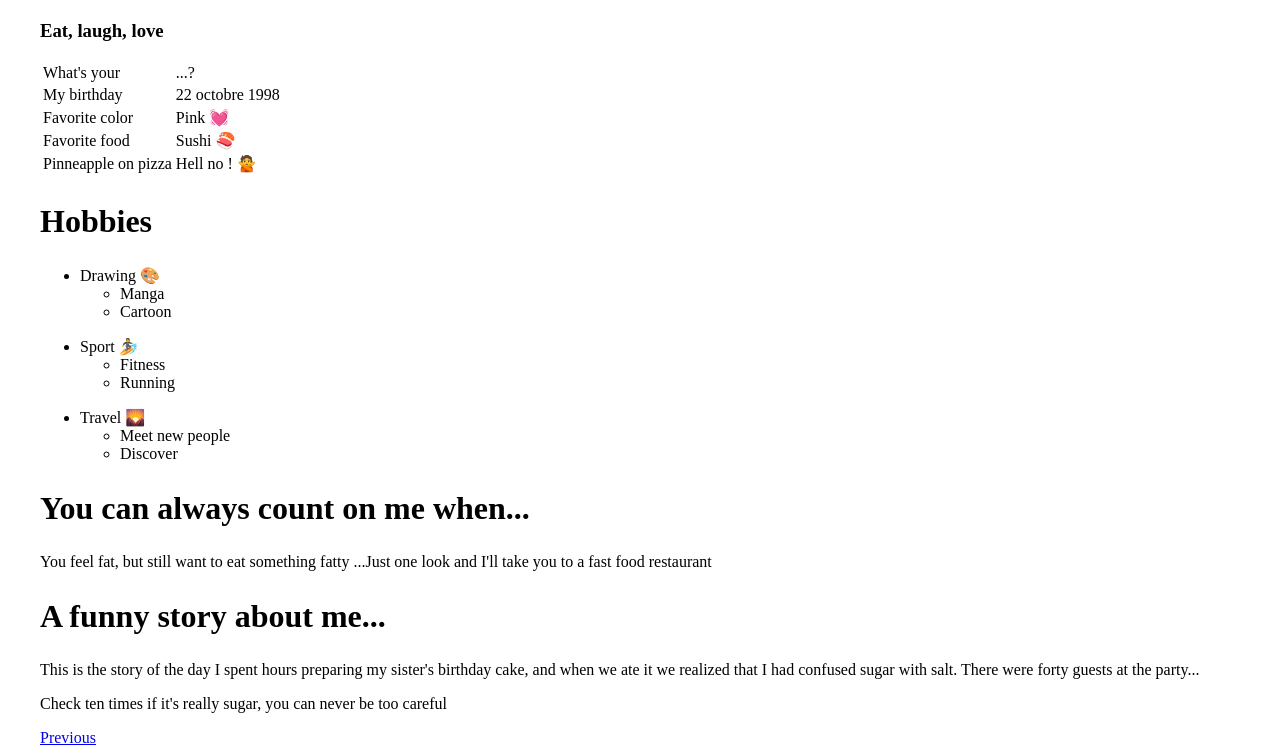
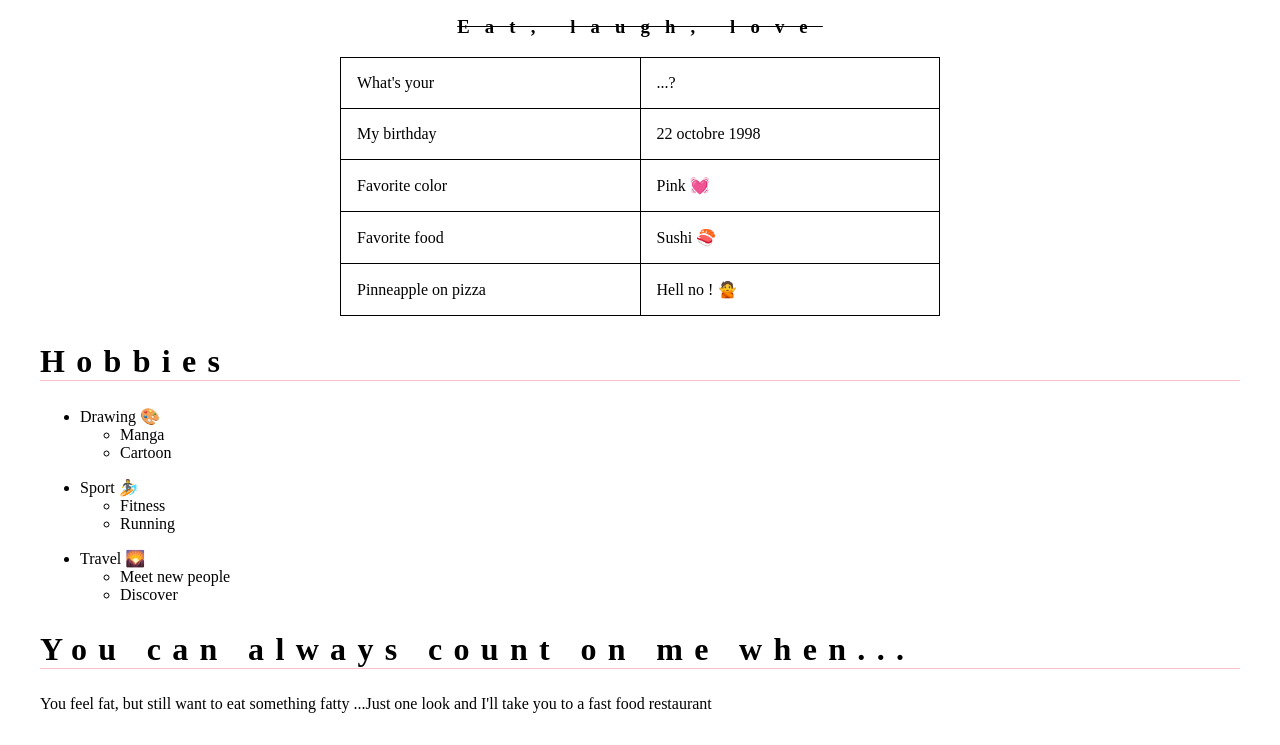
Before and after one commit to fannyfraiture/markdown-to-html, a plain HTML site: page index.html in a window 1280 px wide. Shown: the part 252-997 px from the top of the page. Drawn offline with Linux system fonts and the light colour scheme; a web font is replaced by a local one.

Commit message:
upload css

```diff
--- a/style.css
+++ b/style.css
@@ -5,6 +5,8 @@ body {
     padding: 2rem;
     line-height: 1,7rem;
 }
+
+
 
 h1 {
 
@@ -20,7 +22,59 @@ header p {
     text-align: center;
 }
 
+section h3 {
+    font-size: 1,7rem;
+    text-decoration: line-through;
+    letter-spacing: 4mm;
+    text-align: center;
+}
+
+table {
+    border-collapse: collapse;
+}
+
+img {
+    display: block;
+    margin-left: auto;
+    margin-right: auto
+}
+
+table, tr, td {
+    border: 1px solid;
+    padding: 1rem;
+    width: 50%;
+    margin-left: auto;
+    margin-right: auto
+}
+
 section h2 {
-font-size: 2rem;
+    font-size: 2rem;
+    letter-spacing: 3mm;
+    border-bottom: 1px solid pink;
+}
 
+ul {
+    font-size: 1,5rem;
 }
+li > ul {
+    font-size: 1rem;
+}
+
+a {
+    text-decoration: none;
+    color: white;
+    background-color: pink;
+    width: 6rem;
+    padding: 0.5rem;
+    text-align: center;
+    border-radius: 20px;
+    font-weight: 500;
+}
+footer {
+    display: flex;
+    justify-content: center;
+}
+
+nav a, nav p {
+    display: inline-block;
+}
```
